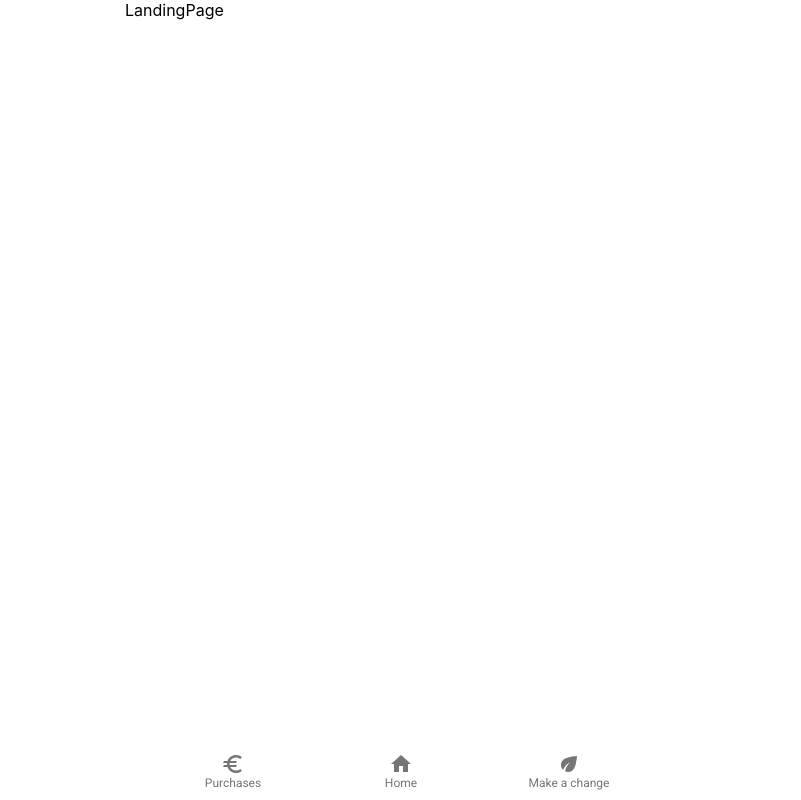
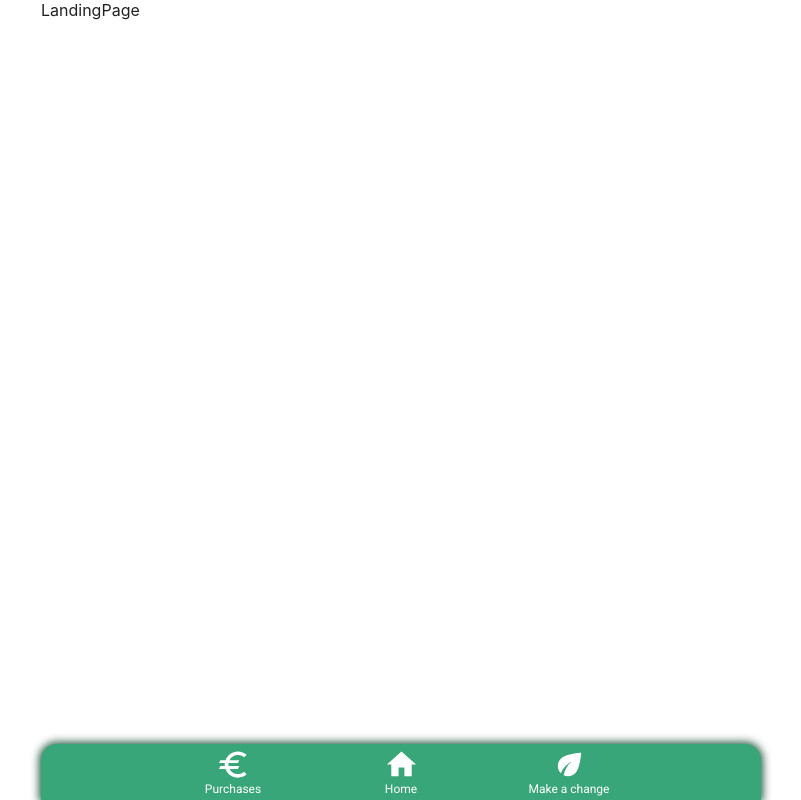
Before and after one commit to Marantle/junction2019, a React (Create React App) app in the folder web/: page / in a window 1280 px wide. Shown: the whole page, without its empty margins (239-1040 px from the left). Built offline with nearby package versions, Linux system fonts and the light colour scheme.

Commit message:
some theming

```diff
--- a/web/src/App.js
+++ b/web/src/App.js
@@ -1,11 +1,11 @@
 import React from 'react';
 import { useSelector, useDispatch } from 'react-redux';
-import Container from '@material-ui/core/Container';
 import EuroIcon from '@material-ui/icons/Euro';
 import HomeIcon from '@material-ui/icons/Home';
 import EcoIcon from '@material-ui/icons/Eco';
 import Box from '@material-ui/core/Box';
 import { BottomNavigation, BottomNavigationAction } from '@material-ui/core';
+import { useTheme } from '@material-ui/core/styles';
 
 import { VIEW, changeView } from './store/view';
 import LandingPage from './views/LandingPage';
@@ -14,13 +14,20 @@ import PruchaseHistory from './views/PurchaseHistory';
 function App() {
   const view = useSelector(state => state.view);
   const dispatch = useDispatch();
+  const theme = useTheme();
 
   return (
-    <Container
-      maxWidth='sm'
-      style={{ display: 'flex', flexDirection: 'column', height: '100vh' }}
+    <Box
+      style={{
+        display: 'flex',
+        flexDirection: 'column',
+        height: '100vh',
+        padding: 0,
+        margin: 'auto',
+        maxWidth: '720px'
+      }}
     >
-      <Box style={{ flex: 1 }}>
+      <Box style={{ flex: 1 }} color='text.primary'>
         {(() => {
           switch(view) {
             case VIEW.LANDING:
@@ -32,20 +39,28 @@ function App() {
           }
         })()}
       </Box>
-      <BottomNavigation showLabels>
+      <BottomNavigation showLabels style={{
+        backgroundColor: theme.palette.secondary.main,
+        boxShadow: '0 0 8px 2px #285A45',
+        borderTopLeftRadius: '16px',
+        borderTopRightRadius: '16px'
+      }}>
         <BottomNavigationAction
           label="Purchases"
-          icon={<EuroIcon />}
+          icon={<EuroIcon fontSize='large' />}
           onClick={() => dispatch(changeView(VIEW.PURCHASE_HISTORY))}
         />
         <BottomNavigationAction
           label="Home"
-          icon={<HomeIcon />}
+          icon={<HomeIcon fontSize='large' />}
           onClick={() => dispatch(changeView(VIEW.PURCHASE_HISTORY))}
           />
-        <BottomNavigationAction label="Make a change" icon={<EcoIcon />}/>
+        <BottomNavigationAction
+          label="Make a change"
+          icon={<EcoIcon fontSize='large'/>}
+        />
       </BottomNavigation>
-    </Container>
+    </Box>
   );
 }
 
--- a/web/src/index.js
+++ b/web/src/index.js
@@ -1,13 +1,18 @@
 import React from 'react';
 import ReactDOM from 'react-dom';
+import { ThemeProvider } from '@material-ui/styles';
+
+import * as serviceWorker from './serviceWorker';
 import './index.css';
 import App from './App';
-import * as serviceWorker from './serviceWorker';
 import ReduxWrapper from './store/ReduxWrapper';
+import theme from './theme';
 
 ReactDOM.render(
 <ReduxWrapper>
-  <App />
+  <ThemeProvider theme={theme}>
+    <App />
+  </ThemeProvider>
 </ReduxWrapper>, document.getElementById('root'));
 
 // If you want your app to work offline and load faster, you can change
--- /dev/null
+++ b/web/src/theme.js
@@ -0,0 +1,12 @@
+import { createMuiTheme } from "@material-ui/core";
+
+export default createMuiTheme({
+  palette: {
+    secondary: {
+      main: '#38A678'
+    },
+    text : {
+      secondary: '#FFF'
+    }
+  }
+});
--- a/web/src/views/PurchaseHistory.js
+++ b/web/src/views/PurchaseHistory.js
@@ -11,6 +11,8 @@ export default function PruchaseHistory() {
   const items = [{ name: 'RagettiSpagetti'}];
 
   return (
+    <>
+      <h1>Pruchase History</h1>
       <Paper>
         <Table>
           <TableHead>
@@ -23,5 +25,6 @@ export default function PruchaseHistory() {
           </TableBody>
         </Table>
       </Paper>
+    </>
   );
 }
```
Lines whose indentation alone changed are shown as unchanged.
